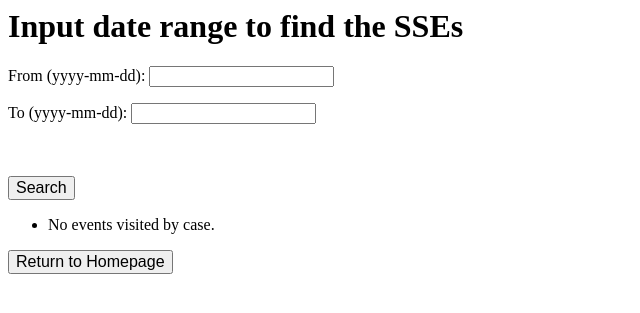
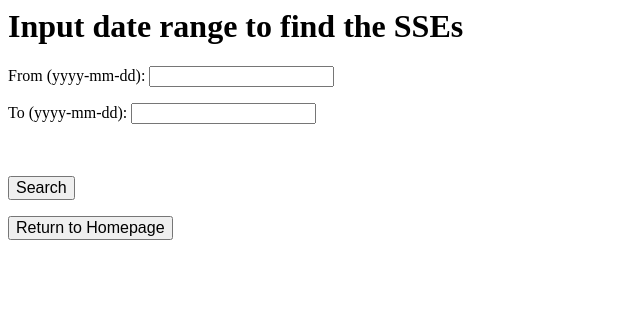
Before and after one commit to Alkmeerd/SSEFinder, a Django app: page /date_range/ in a window 1280 px wide. Shown: the top 313 px of the page, without its empty margins (0-640 px from the left). Run offline with Django 3.2, Linux system fonts and the light colour scheme; a user stored in the database is signed in; parts of the project's set-up code (start-up, migrations or seed data) failed here and were passed over.

Commit message:
remove no event visited

```diff
--- a/SSEFinder-groupR/users/templates/date_range.html
+++ b/SSEFinder-groupR/users/templates/date_range.html
@@ -18,8 +18,6 @@
   <ul>Address: {{ event.address }}</ul>
 
   <hr>
-{% empty %}
-  <li>No events visited by case.</li>
 {% endfor %}
 </ul>
 
```
Also changed, not shown: SSEFinder-groupR/db.sqlite3 (added).
